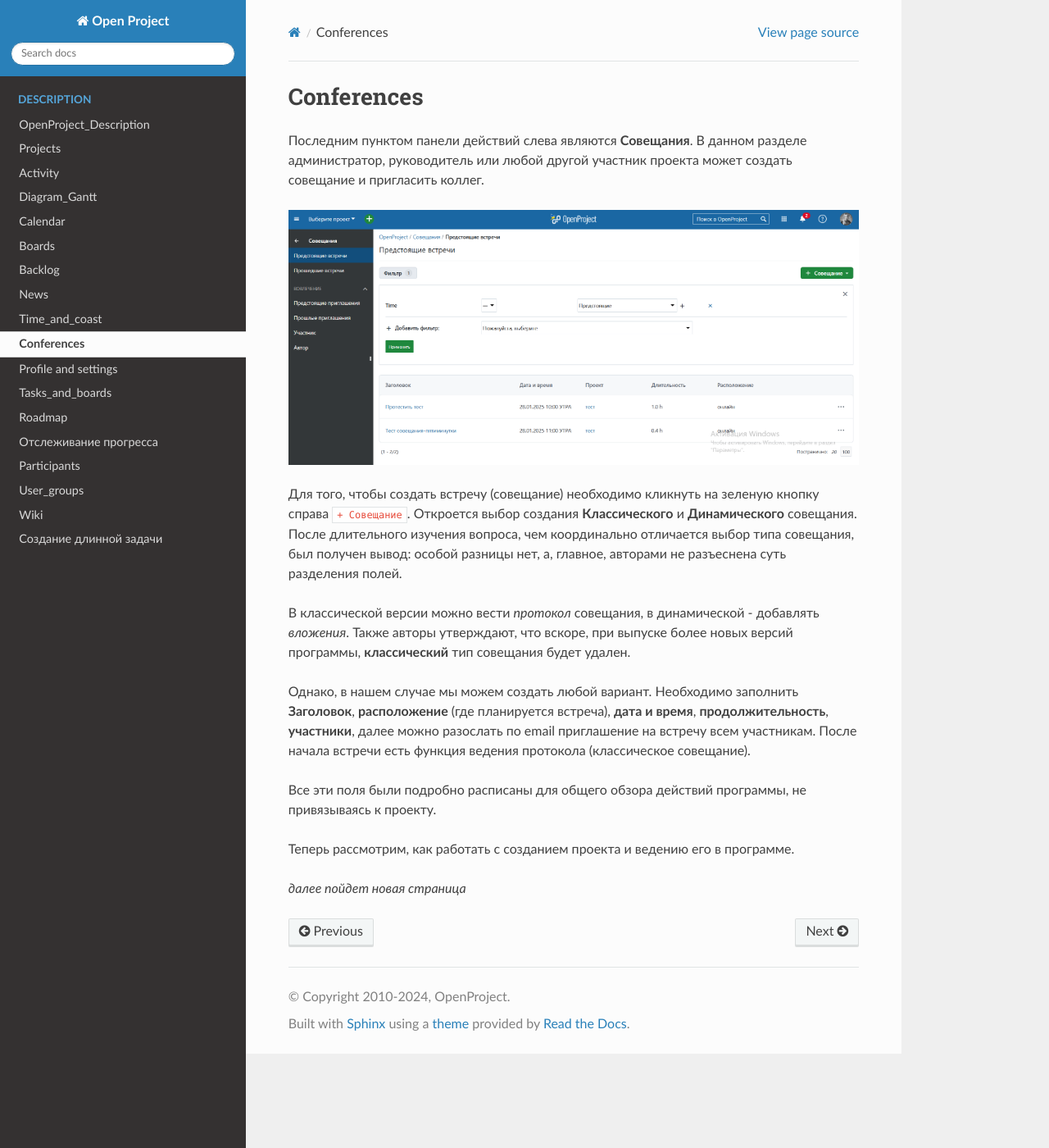
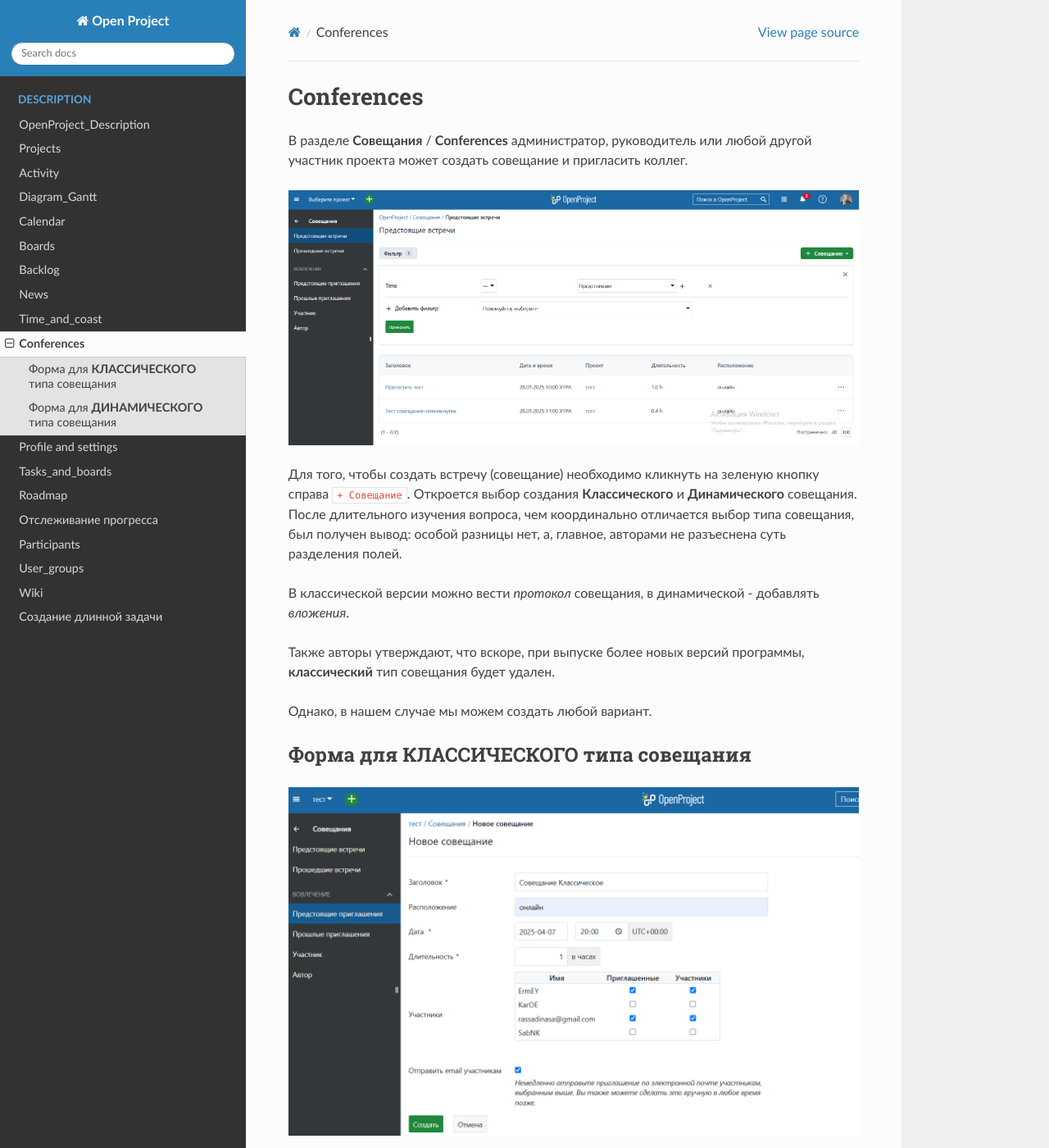
Before and after one commit to engi-su/open_project_docs, a Sphinx documentation site: the page built from source/Description/Conferences.rst, in a window 1280 px wide and 1400 px high. Shown: the whole window at 82% size. Built offline with Sphinx 7.4.7 and the Read the Docs theme 3.1.0, drawn with Linux system fonts in a browser that asks for light colours; some of the changed text lies outside the part shown.

Commit message:
27.03.2025

```diff
--- a/source/Description/Conferences.rst
+++ b/source/Description/Conferences.rst
@@ -1,9 +1,8 @@
 Conferences
 ++++++++++++
 
-Последним пунктом панели действий слева являются **Совещания**. В данном
-разделе администратор, руководитель или любой другой участник проекта может
-создать совещание и пригласить коллег.
+В  разделе **Совещания** / **Conferences** администратор, руководитель или
+любой другой участник проекта может создать совещание и пригласить коллег.
 
 .. image:: /Description/pics/main_page_meetings.png
 
@@ -15,18 +14,44 @@
 
 В классической версии можно вести *протокол* совещания, в динамической -
 добавлять *вложения*.
+
 Также авторы утверждают, что вскоре, при выпуске более новых версий программы,
 **классический** тип совещания будет удален.
 
-Однако, в нашем случае мы можем создать любой вариант. Необходимо заполнить
-**Заголовок**, **расположение** (где планируется встреча), **дата и время**,
-**продолжительность**, **участники**, далее можно разослать по email приглашение
-на встречу всем участникам. После начала встречи есть функция ведения протокола
-(классическое совещание).
+Однако, в нашем случае мы можем создать любой вариант.
+
+Форма для **КЛАССИЧЕСКОГО** типа совещания
+-------------------------------------------
+
+.. image:: /Description/pics/meeting_classic1.png
+
+В типе совещания "Классический" необходимо заполнить требуемые поля, включая
+дату и время предстоящей встречи, а также добавить участников и поставить
+галочку в случае, если нужно оповестить их по эл.почте.
+
+.. image:: /Description/pics/meeting_classic2.png
+
+Сразу после сохранения откроется форма заполнения протокола совещания или
+повестки дня, где можно составить полный или тезистный конспект о темах
+предстоящей встречи. По необходимости можно прикрепить файлы.
+
+Форма для **ДИНАМИЧЕСКОГО** типа совещания
+-------------------------------------------
+
+.. image:: /Description/pics/meeting_dynamic1.png
+
+Будем честны: ничем не отличается от классического. Интуитивно понятные все
+те же поля для заполнения темы, даты и времени, после чего необходимо сохранить
+(создать совещание).
+
+.. image:: /Description/pics/meeting_dynamic2.png
+
+Далее программа говорит нам, что совещание пусто. Однако кликом на зеленую кнопку
+``+ Добавить`` мы можем создать **Пункт повестки**, **Пакет работ** или
+**Раздел** соответственно.
+
+Справа добавляем участников. Рассылку-уведомление приглашенным лицам по эл.почте
+можно осуществить путем нажатия ``...`` и выбрав соответствующую команду.
 
 Все эти поля были подробно расписаны для общего обзора действий программы, не
 привязываясь к проекту.
-
-Теперь рассмотрим, как работать с созданием проекта и ведению его в программе.
-
-*далее пойдет новая страница*
```
Also changed, not shown: source/Description/Time_and_coast.rst (+9 -4 lines), source/Description/pics/meeting_classic1.png (added), source/Description/pics/meeting_classic2.png (added), source/Description/pics/meeting_dynamic1.png (added), source/Description/pics/meeting_dynamic2.png (added), source/Description/pics/vremya_i_zatrati_denezhnie.png (added), source/Description/pics/vremya_i_zatrati_trudovie.png (added).
